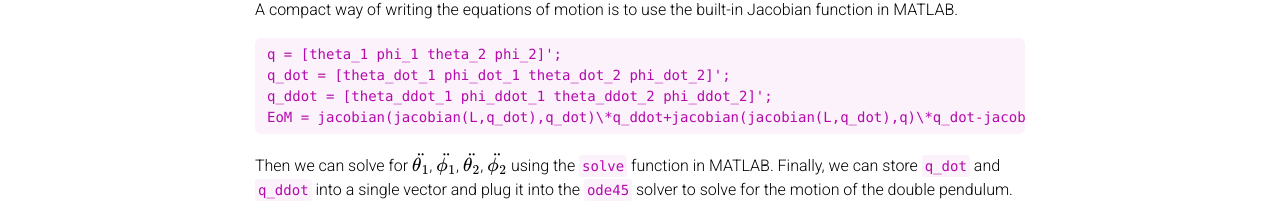
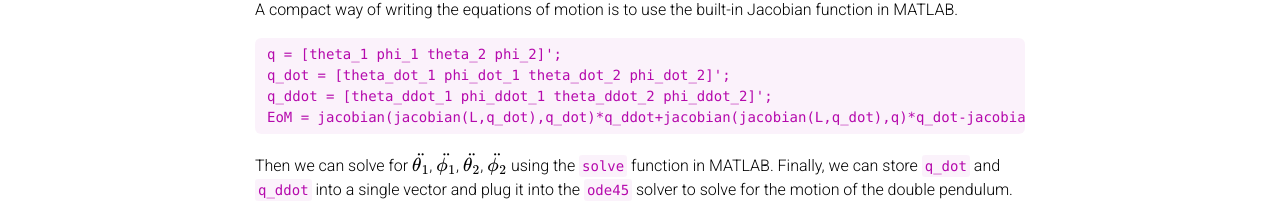
Before and after one commit to jinhyunpark2459/jinhyunpark2459.github.io, a Jekyll site: the page built from _projects/double_pendulum.md, in a window 1280 px wide and 900 px high, scrolled down 2418 px, cut to the strip 0-448 px from the top of the window. Shown: the part 214-434 px from the top of the strip. Built offline with Jekyll 4.4.1, drawn with Linux system fonts in a browser that asks for light colours; full-size pictures stand in for the smaller copies a plugin makes; comment, search, counter and statistics services are not loaded; a style sheet for code colours, icons or effects is not loaded.

Commit message:
Update double_pendulum.md

````diff
--- a/_projects/double_pendulum.md
+++ b/_projects/double_pendulum.md
@@ -108,11 +108,11 @@ The generalized coordinates for this system are $$\theta_1$$, $$\phi_1$$, $$\the
 
 A compact way of writing the equations of motion is to use the built-in Jacobian function in MATLAB.
 
-```MATLAB
+```Matlab
 q = [theta_1 phi_1 theta_2 phi_2]';
 q_dot = [theta_dot_1 phi_dot_1 theta_dot_2 phi_dot_2]';
 q_ddot = [theta_ddot_1 phi_ddot_1 theta_ddot_2 phi_ddot_2]';
-EoM = jacobian(jacobian(L,q_dot),q_dot)\*q_ddot+jacobian(jacobian(L,q_dot),q)\*q_dot-jacobian(L,q)' == 0;
+EoM = jacobian(jacobian(L,q_dot),q_dot)*q_ddot+jacobian(jacobian(L,q_dot),q)*q_dot-jacobian(L,q)' == 0;
 ```
 
 Then we can solve for $$\ddot{\theta_1}$$, $$\ddot{\phi_1}$$, $$\ddot{\theta_2}$$, $$\ddot{\phi_2}$$ using the `solve` function in MATLAB. Finally, we can store `q_dot` and `q_ddot` into a single vector and plug it into the `ode45` solver to solve for the motion of the double pendulum.
````
